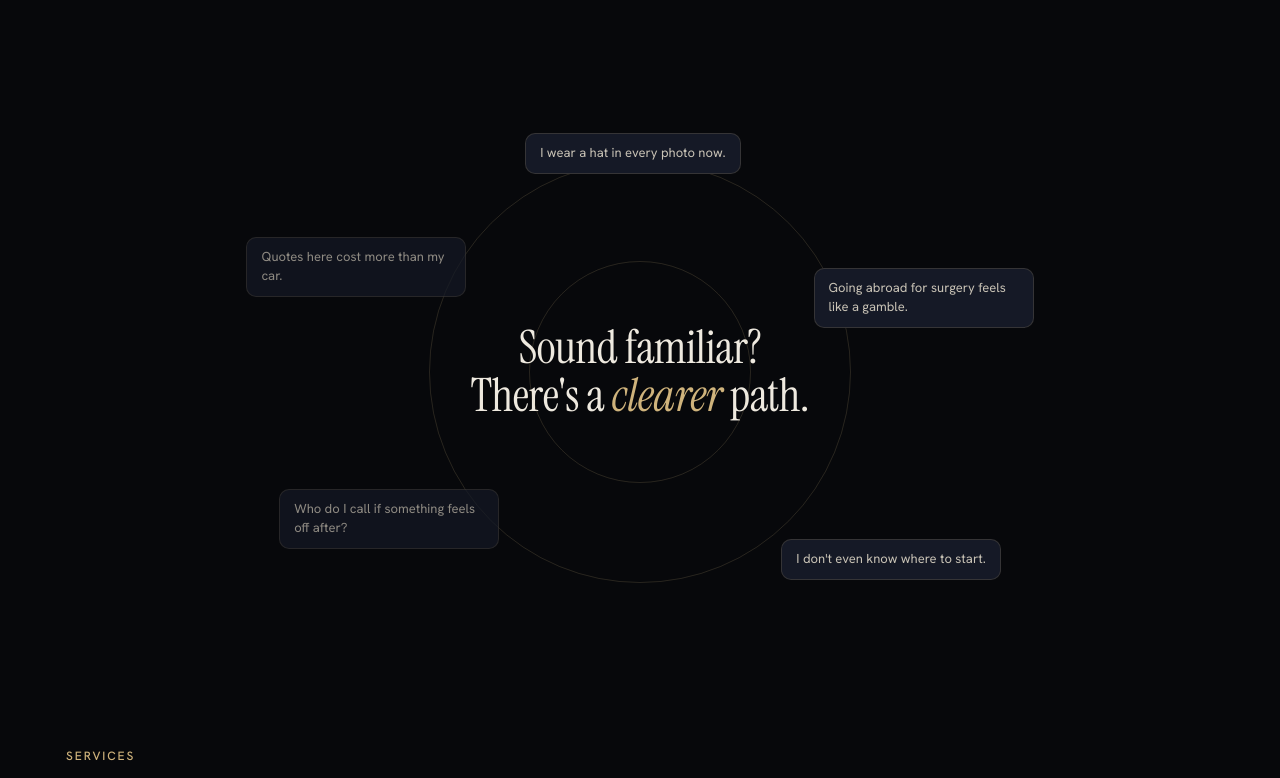
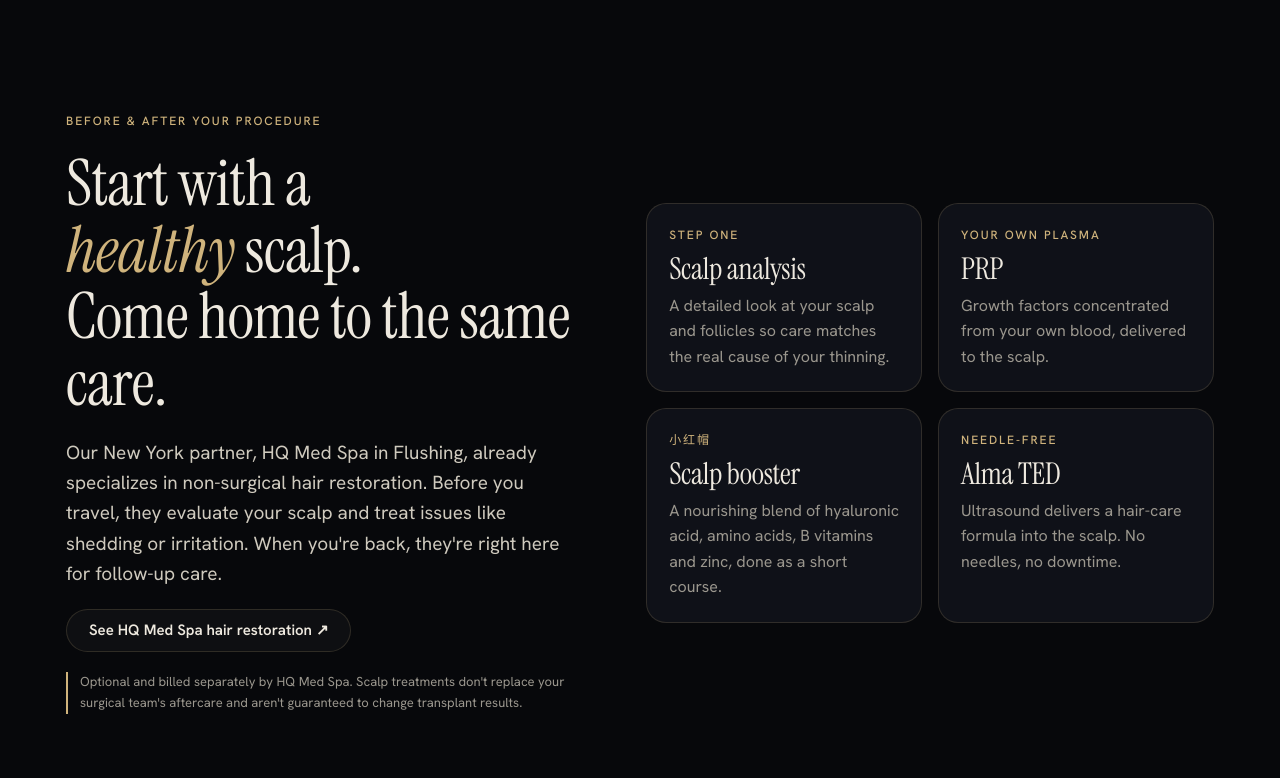
Before and after one commit to c2-code/Ann-Hair-Transplant, a plain HTML site: page index.html in a window 1280 px wide. Shown: the part 1792-2570 px from the top of the page. Drawn offline with Linux system fonts and the light colour scheme.

Commit message:
Add HQ Med Spa scalp care section and links
Co-Authored-By: Claude Opus 5.5 <noreply@anthropic.com>
Claude-Session: https://claude.ai/code/session_016c8JX86WXRSLKPZk8ndpVe

```diff
--- a/index.html
+++ b/index.html
@@ -143,6 +143,12 @@ header{position:sticky;top:env(safe-area-inset-top,0px);z-index:50;background:rg
 .textlink{color:var(--gold);text-decoration:none;font-weight:500;font-size:15px}
 .textlink:hover{text-decoration:underline}
 
+.scalp{display:grid;grid-template-columns:1fr 1.1fr;gap:clamp(28px,5vw,64px);align-items:center}
+.scalp > *{min-width:0}
+.scalp-grid{display:grid;grid-template-columns:1fr 1fr;gap:16px}
+.scalp-grid .card-body{padding:22px;gap:8px}
+@media (max-width:860px){.scalp{grid-template-columns:1fr}}
+@media (max-width:480px){.scalp-grid{grid-template-columns:1fr}}
 /* package */
 .pkg{display:grid;grid-template-columns:1fr 1fr;border:1px solid var(--line);border-radius:24px;overflow:hidden;background:var(--surface)}
 .pkg > div{padding:clamp(28px,4vw,48px);min-width:0}
@@ -344,6 +350,26 @@ footer{border-top:1px solid var(--line);padding-block:64px 120px;background:#050
   </section>
 
   <section style="padding-top:0">
+    <div class="wrap scalp">
+      <div class="stack">
+        <span class="eyebrow">Before &amp; after your procedure</span>
+        <h2>Start with a <em>healthy</em> scalp.<br>Come home to the same care.</h2>
+        <p class="lead">Our New York partner, HQ Med Spa in Flushing, already specializes in non-surgical hair restoration. Before you travel, they evaluate your scalp and treat issues like shedding or irritation. When you're back, they're right here for follow-up care.</p>
+        <div class="row">
+          <a class="btn btn-ghost" href="https://www.hqmedspa.com/hair-restoration.html" target="_blank" rel="noopener">See HQ Med Spa hair restoration ↗</a>
+        </div>
+        <p class="note">Optional and billed separately by HQ Med Spa. Scalp treatments don't replace your surgical team's aftercare and aren't guaranteed to change transplant results.</p>
+      </div>
+      <div class="scalp-grid">
+        <div class="card"><div class="card-body"><span class="eyebrow">Step one</span><h3>Scalp analysis</h3><p class="muted">A detailed look at your scalp and follicles so care matches the real cause of your thinning.</p></div></div>
+        <div class="card"><div class="card-body"><span class="eyebrow">Your own plasma</span><h3>PRP</h3><p class="muted">Growth factors concentrated from your own blood, delivered to the scalp.</p></div></div>
+        <div class="card"><div class="card-body"><span class="eyebrow">小红帽</span><h3>Scalp booster</h3><p class="muted">A nourishing blend of hyaluronic acid, amino acids, B vitamins and zinc, done as a short course.</p></div></div>
+        <div class="card"><div class="card-body"><span class="eyebrow">Needle-free</span><h3>Alma TED</h3><p class="muted">Ultrasound delivers a hair-care formula into the scalp. No needles, no downtime.</p></div></div>
+      </div>
+    </div>
+  </section>
+
+  <section style="padding-top:0">
     <div class="wrap">
       <div class="orbit">
         <div class="center"><h2>Sound familiar?<br>There's a <em>clearer</em> path.</h2></div>
@@ -476,6 +502,7 @@ footer{border-top:1px solid var(--line);padding-block:64px 120px;background:#050
       <div class="card"><div class="card-body"><h3>Stable pattern</h3><p class="muted">Hair loss that's still progressing quickly can affect long-term planning.</p></div></div>
       <div class="card"><div class="card-body"><h3>Overall health</h3><p class="muted">Some conditions and medications affect suitability. This is reviewed in consultation.</p></div></div>
     </div>
+    <p class="muted">Want your scalp checked before you travel? <a class="textlink" href="https://www.hqmedspa.com/hair-restoration.html" target="_blank" rel="noopener">HQ Med Spa offers scalp analysis and care in Flushing ↗</a></p>
   </div></section>
   <section style="padding-top:0"><div class="wrap stack" style="gap:28px">
     <span class="eyebrow">Recovery</span>
@@ -634,7 +661,7 @@ footer{border-top:1px solid var(--line);padding-block:64px 120px;background:#050
         <span class="eyebrow">Optional, billed separately</span>
         <ul class="list x">
           <li>New York consultation services at HQ Med Spa <span class="muted">&nbsp;[free initial consult?]</span></li>
-          <li>Pre- and post-transplant care such as PRP or Alma TED, where medically appropriate</li>
+          <li>Pre- and post-transplant scalp care such as PRP, 小红帽 scalp booster or Alma TED, where medically appropriate. <a class="textlink" href="https://www.hqmedspa.com/hair-restoration.html" target="_blank" rel="noopener">Details ↗</a></li>
         </ul>
         <p class="note">You're not required to use HQ Med Spa and may choose another qualified provider for follow-up.</p>
       </div>
```
